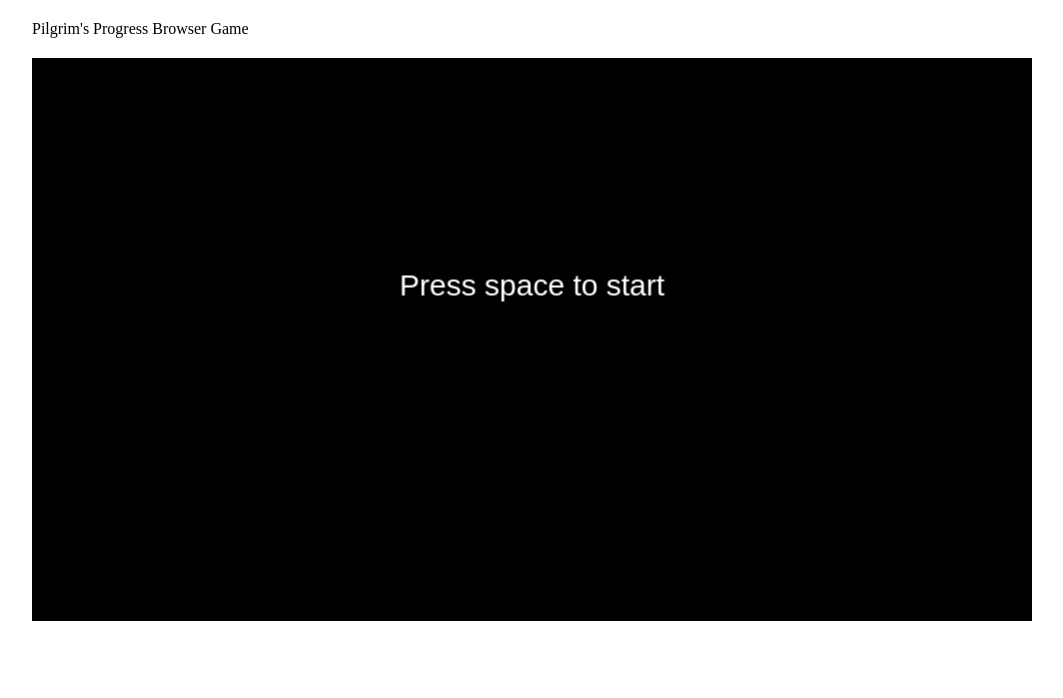
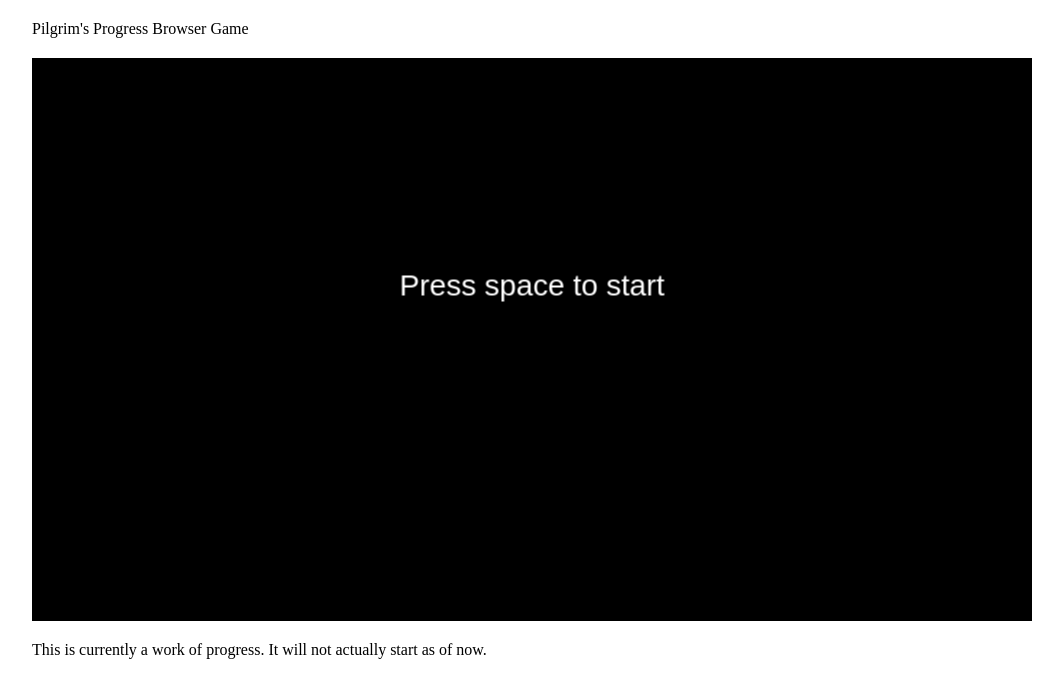
Before and after one commit to jmakhack/jmakhack.github.io, a plain HTML site: page pilgrim/index.html in a window 1280 px wide. Shown: the whole page, without its empty margins (108-1171 px from the left). Drawn offline with Linux system fonts and the light colour scheme.

Commit message:
Add Description to Pilgrim's Progress

```diff
--- a/pilgrim/index.html
+++ b/pilgrim/index.html
@@ -18,5 +18,6 @@
   <body>
     <p>Pilgrim's Progress Browser Game</p>
     <div id="game_div"></div>
+    <p>This is currently a work of progress. It will not actually start as of now.</p>
   </body>
 </html>
```
